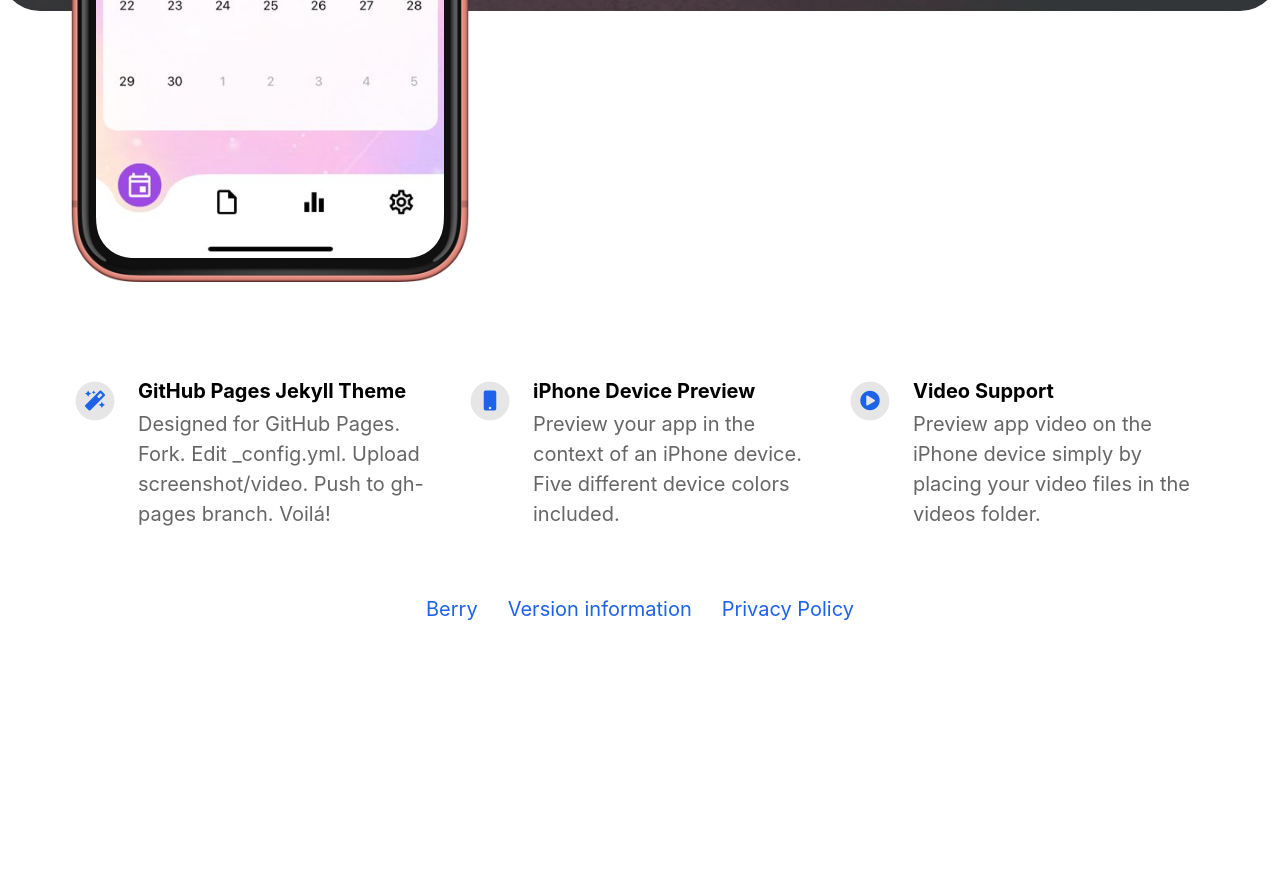
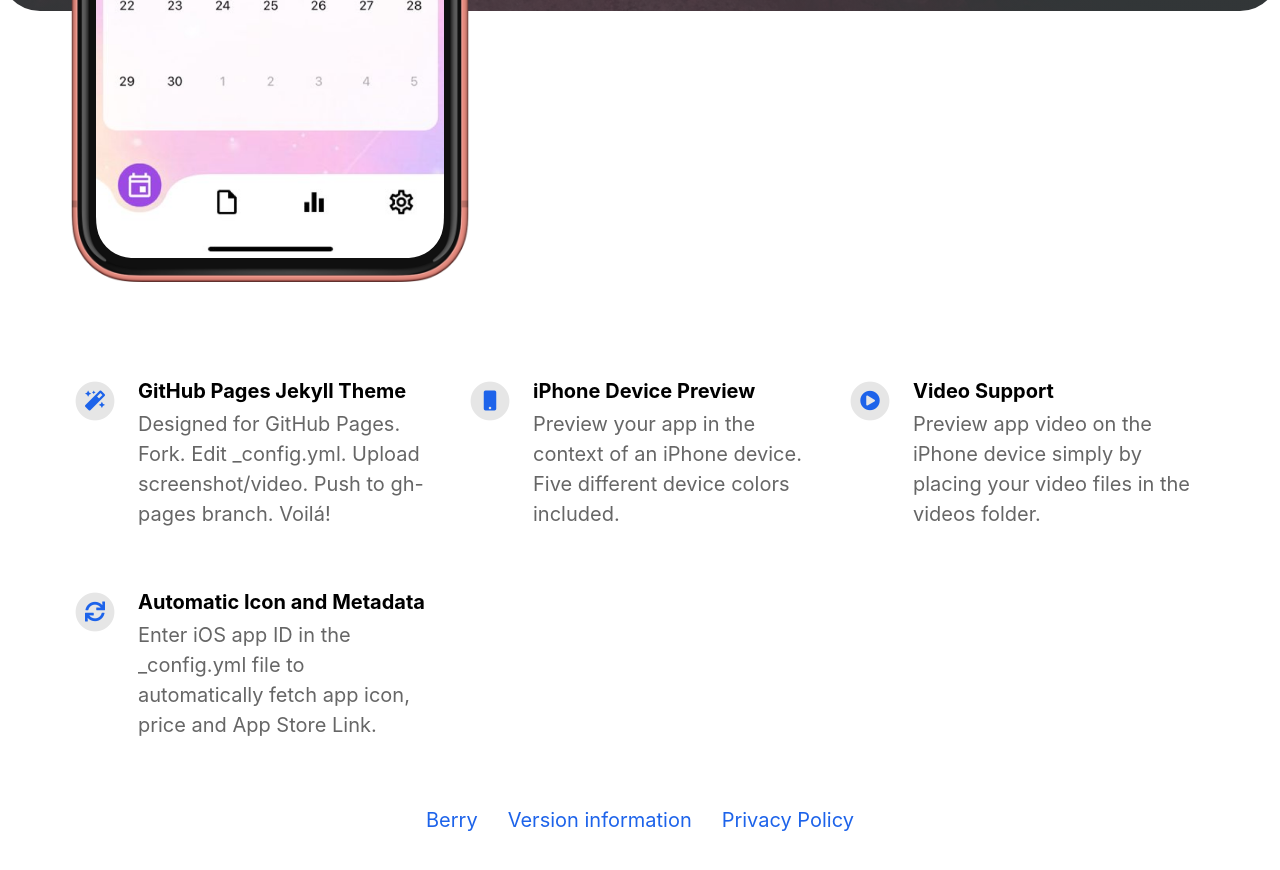
Before and after one commit to penguinmilk/penguinmilk.github.io, a Jekyll site: the page built from index.html, in a window 1280 px wide and 900 px high, scrolled down 703 px. Shown: the top 870 px of the window. Built offline with Jekyll 4.4.1, drawn with Linux system fonts in a browser that asks for light colours; nearby versions of some CDN libraries; before the commit the page ends 1392 px from its top, so only the background shows below that.

Commit message:
berryfeature 적용

```diff
--- a/_config.yml
+++ b/_config.yml
@@ -48,9 +48,9 @@ features                                  :
     description                           : Preview app video on the iPhone device simply by placing your video files in the videos folder.
     fontawesome_icon_name                 : play-circle
 
-  - title                                 :  #Automatic Icon and Metadata
-    description                           :  #Enter iOS app ID in the _config.yml file to automatically fetch app icon, price and App Store Link.
-    fontawesome_icon_name                 :  #sync
+  - title                                 :  Automatic Icon and Metadata
+    description                           :  Enter iOS app ID in the _config.yml file to automatically fetch app icon, price and App Store Link.
+    fontawesome_icon_name                 :  sync
 
 
 
--- a/_includes/berry-features.html
+++ b/_includes/berry-features.html
@@ -1,9 +1,9 @@
 <div class="berry-features">
 
-    {% for berry-features in site.berry-features %}
+    {% for feature in site.berry-features %}
 
     {% if feature.title %}
-    <div class="berry-features">
+    <div class="feature">
         <div>
             <span class="fa-stack fa-1x">
                 <i class="iconBack fas fa-circle fa-stack-2x"></i>
```
